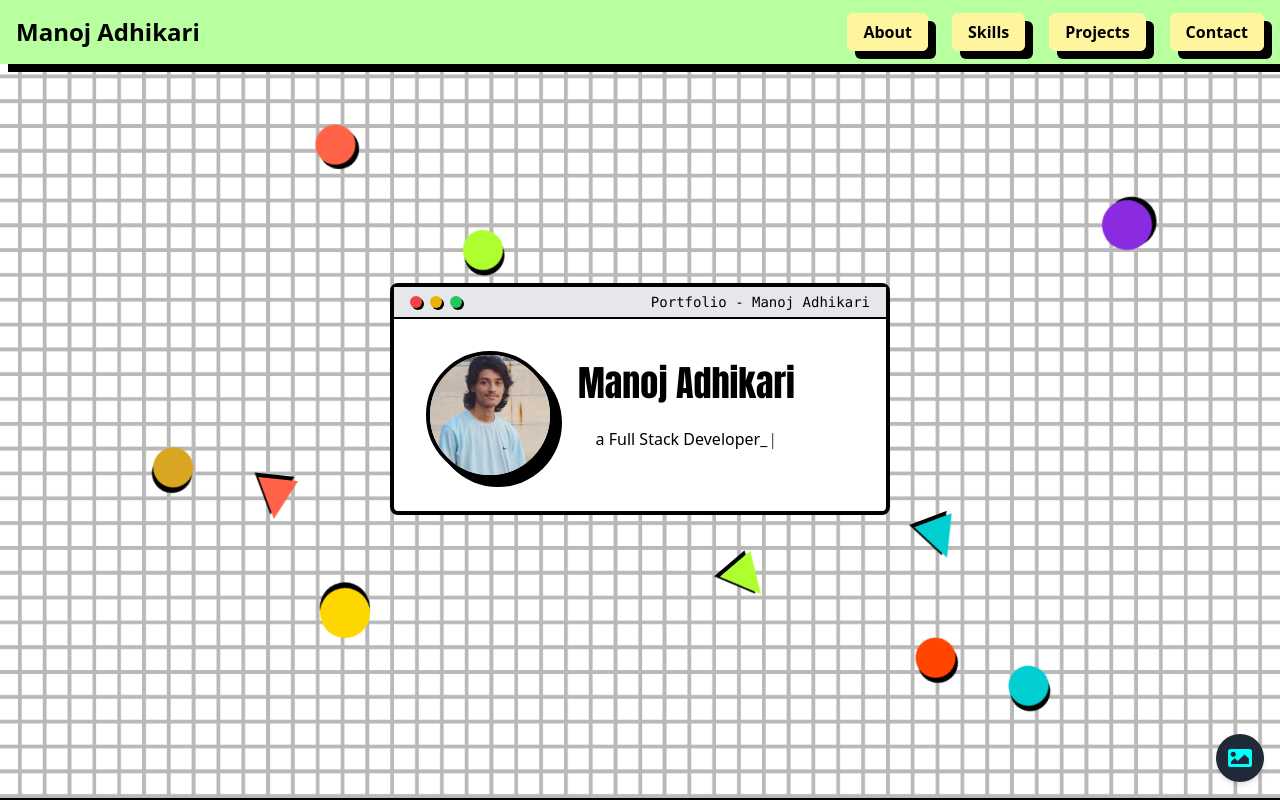
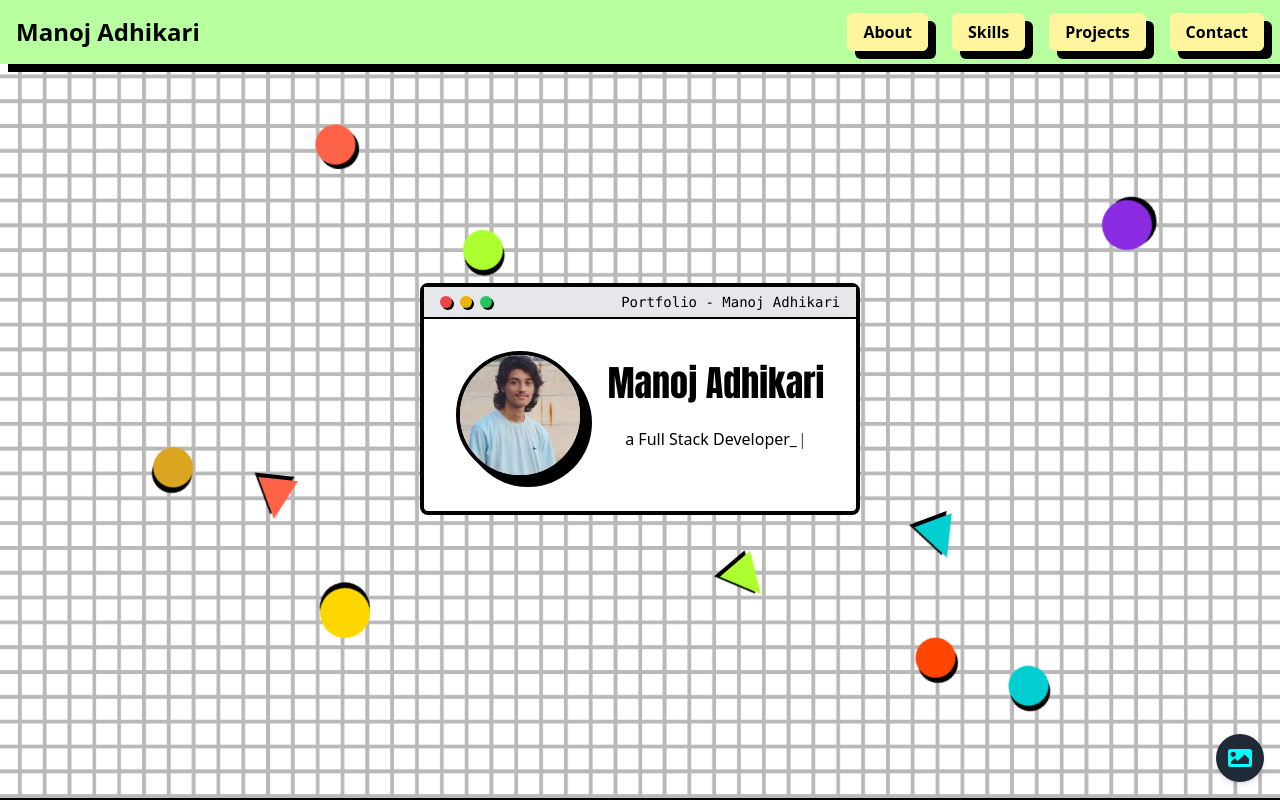
Before and after one commit to netmanoj/profiloNeoBrutalism, a React (Vite) app: page / in a window 1280 px wide. Shown: the top 800 px of the page. Built offline with nearby package versions, Linux system fonts and the light colour scheme; no server answers.

Commit message:
streach fix

```diff
--- a/src/components/Hero.jsx
+++ b/src/components/Hero.jsx
@@ -36,7 +36,7 @@ const Hero = () => {
       </div>
 
       {/* Browser-like Box */}
-      <div className="relative z-10 w-[90%] md:w-[500px] border-4 border-black bg-white rounded-lg hover:shadow-[8px_8px_0px_rgba(0,0,0,1)] transition-shadow duration-300 flex flex-col items-stretch">
+      <div className="relative z-10 max-w-screen-md mx-auto border-4 border-black bg-white rounded-lg hover:shadow-[8px_8px_0px_rgba(0,0,0,1)] transition-shadow duration-300 flex flex-col items-center">
         {/* Browser Window Top Bar */}
         <div className="w-full h-8 bg-gray-200 border-b-2 border-black flex justify-between items-center px-4">
           {/* Browser Window Controls */}
```
